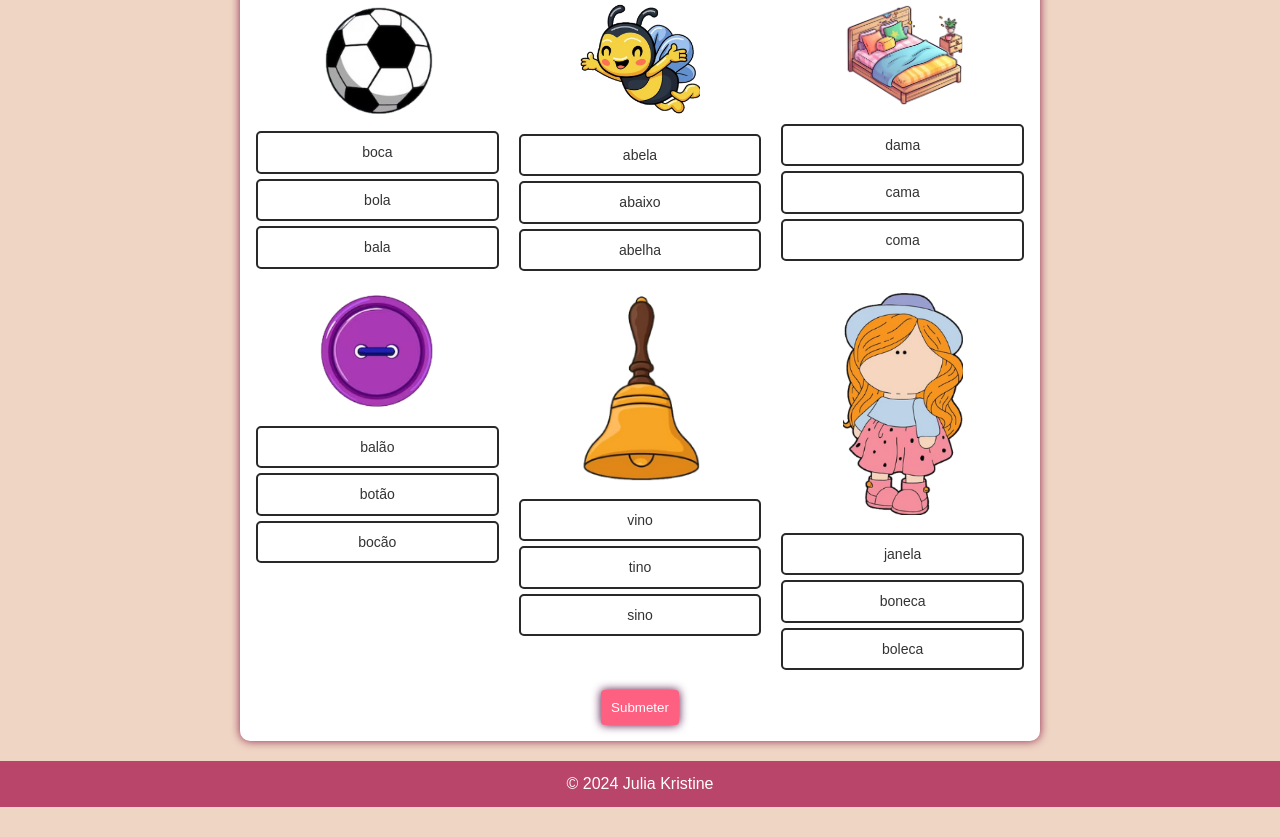
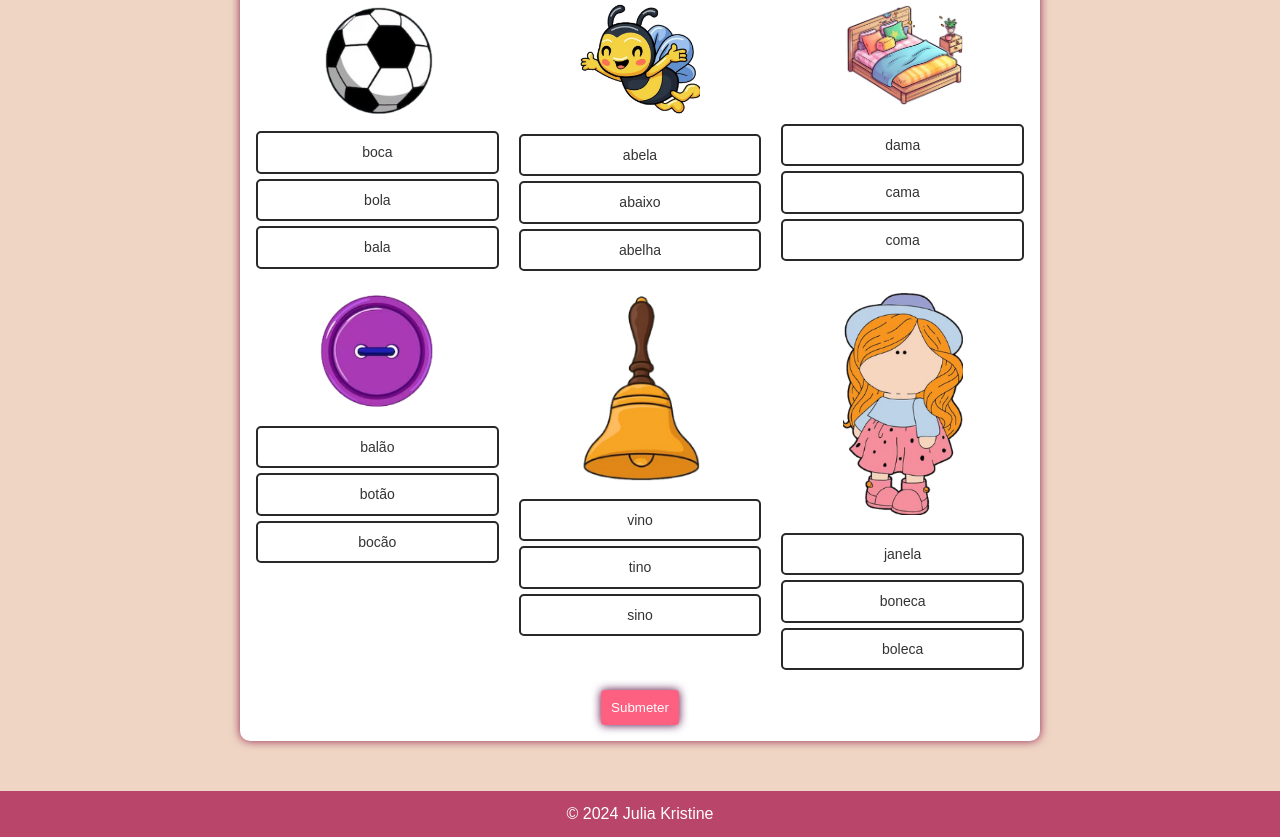
Before and after one commit to JuliaKristine/Aulas-IFRO, a plain HTML site: page avaliação/atividade.html in a window 1280 px wide. Shown: the part 771-1608 px from the top of the page. Before the commit the page ends 1578 px from the top, so only its background shows below. Drawn offline with Linux system fonts and the light colour scheme.

Commit message:
Update avali.css

```diff
--- a/avaliação/stayle/avali.css
+++ b/avaliação/stayle/avali.css
@@ -179,9 +179,9 @@ button:hover {
 footer {
   background: #ba456a;
   color: #fff;
-  padding: 0.625rem 0;
+  padding: 0.625rem ;
   text-align: center;
-  margin-top: 1.25rem;
+  margin-top: 50px;
 }
 
 @media (min-width: 600px) {
```
